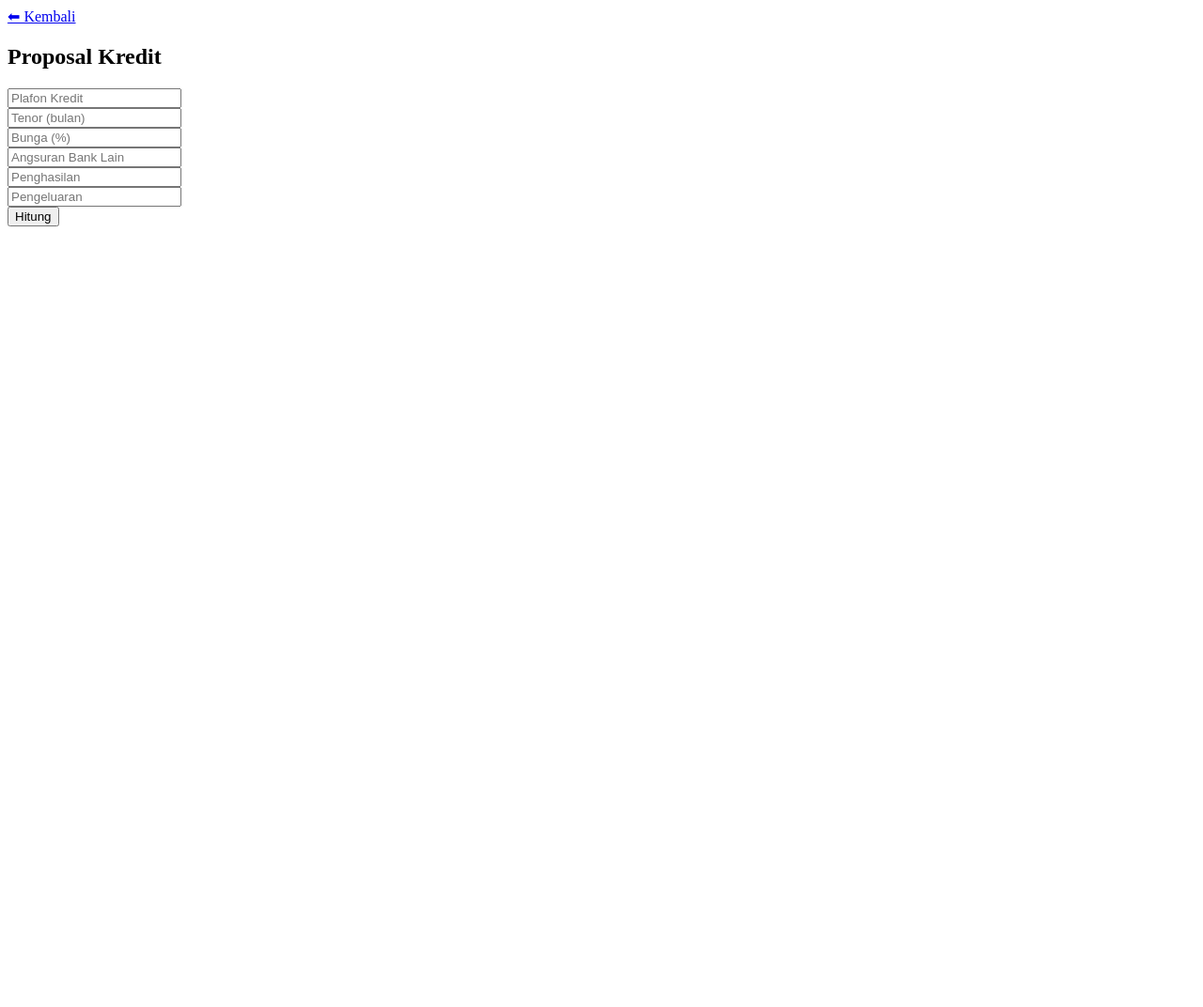
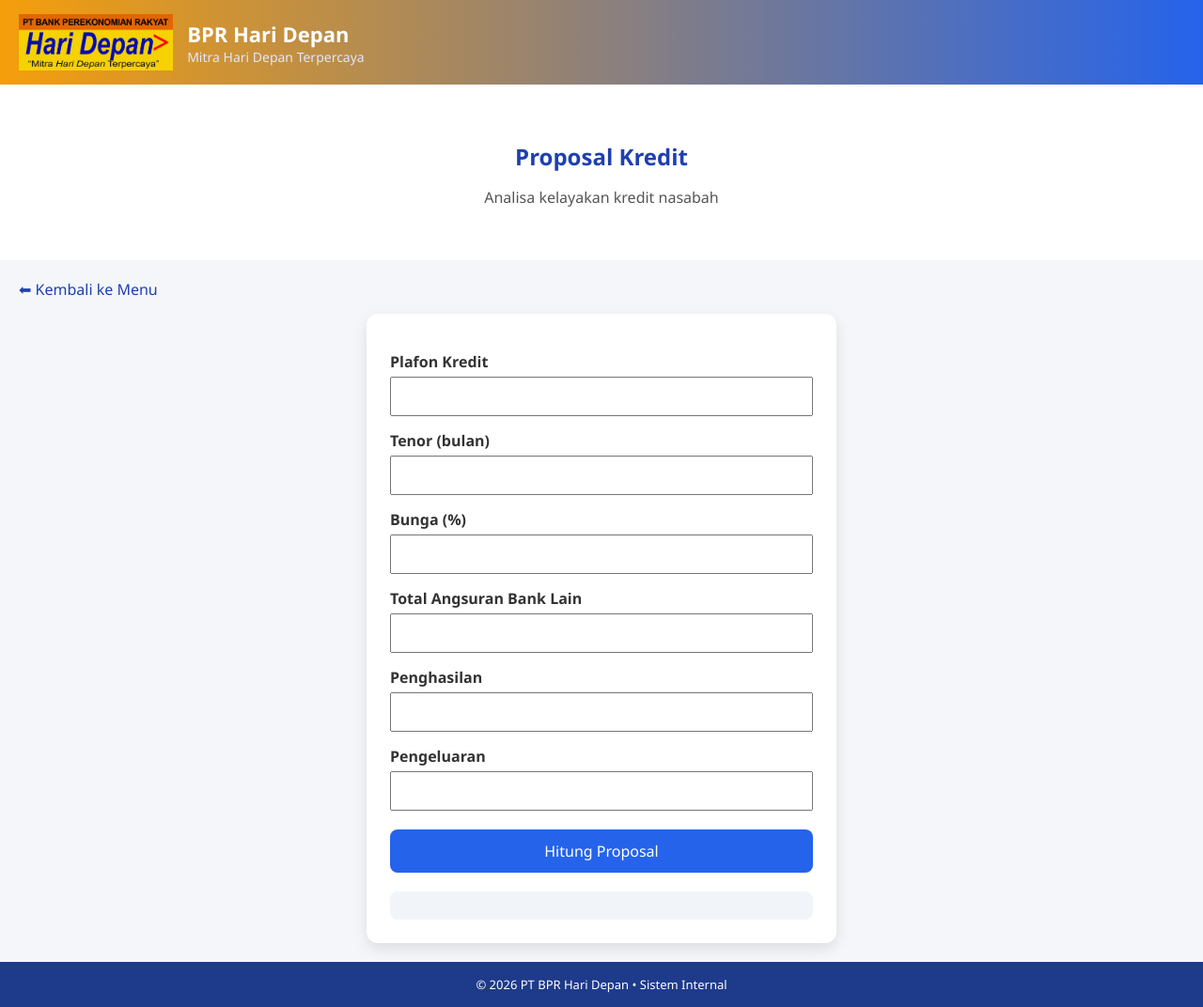
Before and after one commit to analisharidepan-ops/Bundle-Perhitungan-Kredit, a plain HTML site: page proposal.html in a window 1280 px wide. Shown: the whole page at 94% size. Before the commit the page ends 800 px from the top, so only its background shows below. Drawn offline with Linux system fonts and the light colour scheme.

Commit message:
Add files via upload

```diff
--- a/proposal.html
+++ b/proposal.html
@@ -1,24 +1,61 @@
 <!DOCTYPE html>
-<html>
+<html lang="id">
 <head>
-  <title>Proposal Kredit</title>
+  <meta charset="UTF-8">
+  <title>Proposal Kredit | BPR Hari Depan</title>
+  <meta name="viewport" content="width=device-width, initial-scale=1.0">
+  <link rel="stylesheet" href="style.css">
 </head>
 <body>
 
-<a href="index.html">⬅ Kembali</a>
+<!-- HEADER -->
+<header class="header">
+  <div class="logo-area">
+    <img src="logo.png" alt="BPR Hari Depan">
+    <div class="title">
+      <h1>BPR Hari Depan</h1>
+      <p>Mitra Hari Depan Terpercaya</p>
+    </div>
+  </div>
+</header>
 
-<h2>Proposal Kredit</h2>
+<!-- CONTENT -->
+<section class="hero">
+  <h2>Proposal Kredit</h2>
+  <p>Analisa kelayakan kredit nasabah</p>
+</section>
 
-<input id="plafon" placeholder="Plafon Kredit"><br>
-<input id="tenor" placeholder="Tenor (bulan)"><br>
-<input id="bunga" placeholder="Bunga (%)"><br>
-<input id="angsuranLain" placeholder="Angsuran Bank Lain"><br>
-<input id="penghasilan" placeholder="Penghasilan"><br>
-<input id="pengeluaran" placeholder="Pengeluaran"><br>
+<section class="form-area">
+  <a href="index.html" class="back">⬅ Kembali ke Menu</a>
 
-<button onclick="hitung()">Hitung</button>
+  <div class="form-card">
+    <label>Plafon Kredit</label>
+    <input id="plafon" type="number">
 
-<div id="hasil"></div>
+    <label>Tenor (bulan)</label>
+    <input id="tenor" type="number">
+
+    <label>Bunga (%)</label>
+    <input id="bunga" type="number">
+
+    <label>Total Angsuran Bank Lain</label>
+    <input id="angsuranLain" type="number">
+
+    <label>Penghasilan</label>
+    <input id="penghasilan" type="number">
+
+    <label>Pengeluaran</label>
+    <input id="pengeluaran" type="number">
+
+    <button onclick="hitung()">Hitung Proposal</button>
+
+    <div id="hasil" class="hasil"></div>
+  </div>
+</section>
+
+<footer class="footer">
+  © 2026 PT BPR Hari Depan • Sistem Internal
+</footer>
 
 <script>
 function hitung() {
--- a/style.css
+++ b/style.css
@@ -1,36 +1,148 @@
+* {
+  box-sizing: border-box;
+  font-family: 'Segoe UI', Arial, sans-serif;
+}
+
 body {
-  font-family: Arial;
-  background: #f4f6f8;
+  margin: 0;
+  background: #f4f6f9;
+  color: #333;
+}
+
+/* HEADER */
+.header {
+  background: linear-gradient(90deg, #f59e0b, #2563eb);
+  padding: 15px 20px;
+}
+
+.logo-area {
+  display: flex;
+  align-items: center;
+  gap: 15px;
+}
+
+.logo-area img {
+  height: 60px;
+}
+
+.title h1 {
+  margin: 0;
+  color: #fff;
+  font-size: 22px;
+}
+
+.title p {
+  margin: 0;
+  color: #e0e7ff;
+  font-size: 14px;
+}
+
+/* HERO */
+.hero {
+  text-align: center;
+  padding: 40px 20px;
+  background: #ffffff;
+}
+
+.hero h2 {
+  color: #1e40af;
+  margin-bottom: 10px;
+}
+
+.hero p {
+  color: #555;
+}
+
+/* MENU */
+.menu {
+  display: grid;
+  grid-template-columns: repeat(auto-fit, minmax(220px, 1fr));
+  gap: 20px;
+  padding: 30px;
+}
+
+.card {
+  background: #fff;
+  padding: 25px;
+  border-radius: 12px;
+  text-decoration: none;
+  color: #111;
+  box-shadow: 0 6px 15px rgba(0,0,0,0.08);
+  transition: transform 0.2s, box-shadow 0.2s;
+}
+
+.card:hover {
+  transform: translateY(-5px);
+  box-shadow: 0 10px 25px rgba(0,0,0,0.15);
+}
+
+.card h3 {
+  margin-top: 0;
+  color: #1d4ed8;
+}
+
+/* FOOTER */
+.footer {
+  text-align: center;
+  padding: 15px;
+  font-size: 13px;
+  background: #1e3a8a;
+  color: #fff;
+}
+.form-area {
   padding: 20px;
 }
 
-h2 {
-  text-align: center;
+.form-card {
+  max-width: 500px;
+  margin: auto;
+  background: #fff;
+  padding: 25px;
+  border-radius: 12px;
+  box-shadow: 0 6px 15px rgba(0,0,0,0.1);
 }
 
-.form, .hasil {
-  background: white;
+.form-card label {
+  display: block;
+  margin-top: 15px;
+  font-weight: bold;
+}
+
+.form-card input {
+  width: 100%;
+  padding: 10px;
+  margin-top: 5px;
+}
+
+.form-card button {
+  margin-top: 20px;
+  width: 100%;
+  padding: 12px;
+  background: #2563eb;
+  color: #fff;
+  border: none;
+  border-radius: 8px;
+  font-size: 16px;
+}
+
+.hasil {
+  margin-top: 20px;
   padding: 15px;
-  max-width: 420px;
-  margin: 15px auto;
+  background: #f1f5f9;
   border-radius: 8px;
 }
 
-label {
-  display: block;
-  margin-top: 10px;
+.acc {
+  color: green;
 }
 
-input, select {
-  width: 100%;
-  padding: 6px;
+.tolak {
+  color: red;
 }
 
-button {
-  margin-top: 15px;
-  width: 100%;
-  padding: 8px;
-  background: #2563eb;
-  color: white;
-  border: none;
+.back {
+  display: inline-block;
+  margin-bottom: 15px;
+  text-decoration: none;
+  color: #1e40af;
 }
```
Also changed, not shown: index.html (+51 -7 lines), logo.png (added).
